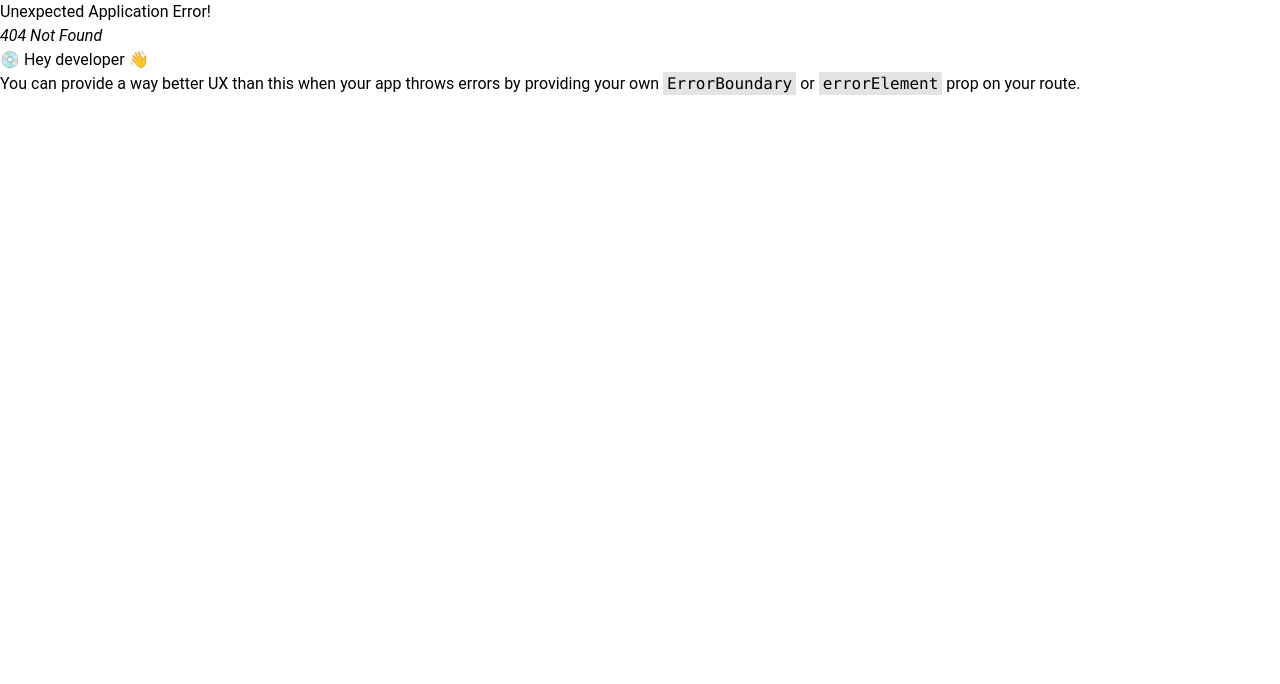
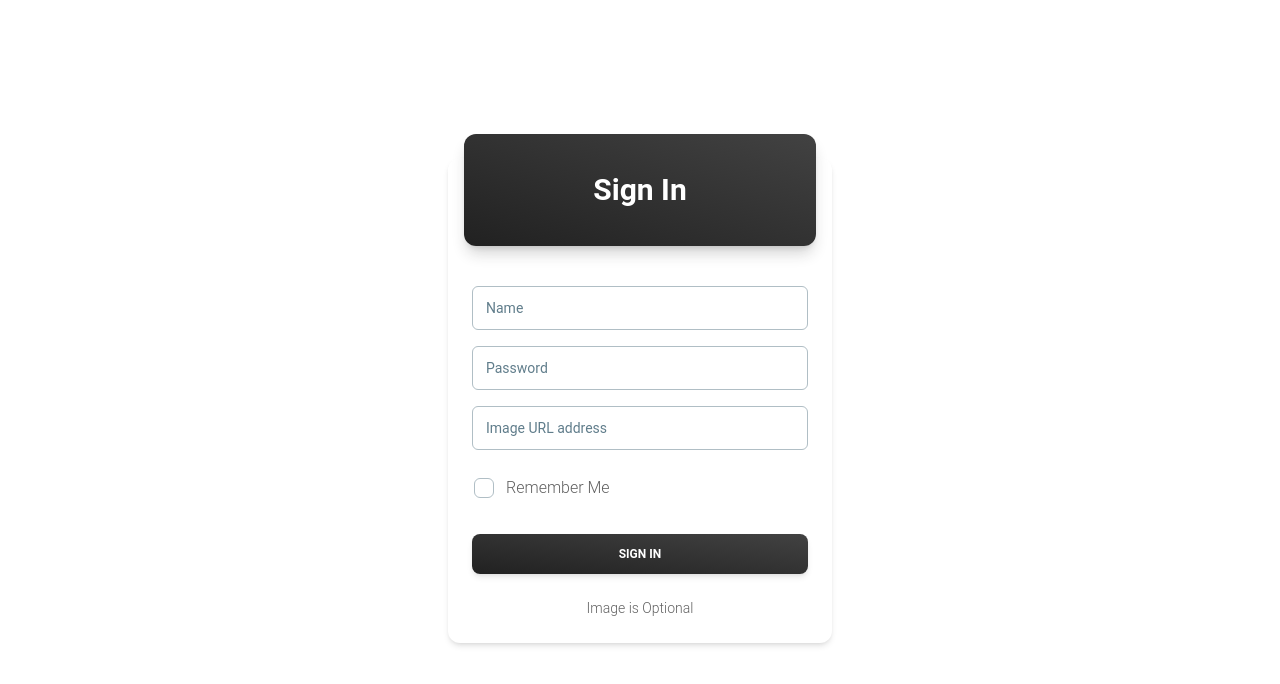
Before and after one commit to tahmid-12/React-Ecommerce-Web-Store, a React (Vite) app: page /login in a window 1280 px wide. Before the commit this address had no page. Shown: the top 684 px of the page. Built offline with nearby package versions, Linux system fonts and the light colour scheme.

Commit message:
Log in logic added

```diff
--- /dev/null
+++ b/src/Components/Login/Login.jsx
@@ -0,0 +1,86 @@
+import { useState } from "react";
+import {
+    Card,
+    CardHeader,
+    CardBody,
+    CardFooter,
+    Typography,
+    Input,
+    Checkbox,
+    Button,
+} from "@material-tailwind/react";
+import { login } from "../../features/slices/authSlice";
+import { useDispatch } from "react-redux";
+
+const Login = () => {
+
+    const intitalState = {
+        name: "",
+        password: "",
+        image: "",
+    };
+
+    const [values, setValues] = useState(intitalState);
+
+    const onChange = (e) => {
+        const { name, value } = e.target;
+        setValues({ ...values, [name]: value });
+    };
+
+    const dispatch = useDispatch();
+
+    return (
+        <div className="grid grid-cols-1 items-center justify-items-center h-screen">
+            <Card className="w-96">
+                <CardHeader
+                    variant="gradient"
+                    color="gray"
+                    className="mb-4 grid h-28 place-items-center"
+                >
+                    <Typography variant="h3" color="white">
+                        Sign In
+                    </Typography>
+                </CardHeader>
+                <CardBody className="flex flex-col gap-4">
+                    <Input
+                        label="Name"
+                        size="lg"
+                        type="text"
+                        name="name"
+                        value={values.name}
+                        onChange={onChange}
+                    />
+                    <Input
+                        label="Password"
+                        size="lg"
+                        type="password"
+                        name="password"
+                        value={values.password}
+                        onChange={onChange}
+                    />
+                    <Input
+                        label="Image URL address"
+                        size="lg"
+                        type="text"
+                        name="image"
+                        value={values.image}
+                        onChange={onChange}
+                    />
+                    <div className="-ml-2.5">
+                        <Checkbox label="Remember Me" />
+                    </div>
+                </CardBody>
+                <CardFooter className="pt-0">
+                    <Button variant="gradient" fullWidth onClick={() => dispatch(login(values))}>
+                        Sign In
+                    </Button>
+                    <Typography variant="small" className="mt-6 flex justify-center">
+                        Image is Optional
+                    </Typography>
+                </CardFooter>
+            </Card>
+        </div>
+    )
+}
+
+export default Login
--- a/src/Components/index.js
+++ b/src/Components/index.js
@@ -6,6 +6,7 @@ import FilteredProducts from "./FilteredProducts/FilteredProducts";
 import SingleProduct from "./FilteredProducts/SingleProduct";
 import Cart from "./Cart/Cart";
 import ProductSection from "./ProductSection/ProductSection";
+import Login from "./Login/Login";
 
 export {
     Main,
@@ -15,5 +16,6 @@ export {
     FilteredProducts,
     SingleProduct,
     Cart,
-    ProductSection
+    ProductSection,
+    Login
 }
--- a/src/app/store.js
+++ b/src/app/store.js
@@ -2,11 +2,13 @@ import { configureStore } from "@reduxjs/toolkit";
 import sliderReducer  from "../features/slices/SliderSlice";
 import productReducer from "../features/slices/productsSlice";
 import cartReducer from "../features/slices/cartSlice";
+import authReducer from "../features/slices/authSlice";
 
 export const store = configureStore({
     reducer: {
         slider: sliderReducer,
         products: productReducer,
         cart: cartReducer,
+        user: authReducer,
     },
 });
--- /dev/null
+++ b/src/features/slices/authSlice.jsx
@@ -0,0 +1,46 @@
+import { createSlice } from "@reduxjs/toolkit";
+
+
+const initialState = {
+    user: JSON.parse(sessionStorage.getItem("authUser")) || {
+      name: "",
+      password: "",
+      image: "",
+      authUser: false,
+    },
+  }
+
+export const authSlice = createSlice({
+  name: "auth",
+  initialState,
+  reducers: {
+    login(state, action) {
+      const userId = action.payload;
+      const userValidation = /^[A-Za-z]{4,10}$/i.test(userId.name);
+      const passwordValidation =
+        /^(?=.*[0-9])(?=.*[a-zA-Z])(?=.*[!@#$%^&*])[a-zA-Z0-9!@#$%^&*]{4,10}$/i.test(
+          userId.password
+        );
+      state.user = userId;
+      if (!userValidation || !passwordValidation) {
+        state.user.authUser = false;
+      } else {
+        state.user.authUser = true;
+        const saveState = JSON.stringify(userId);
+        sessionStorage.setItem("authUser", saveState);
+      }
+    },
+    logout(state) {
+      state.user = {
+        name: "",
+        password: "",
+        image: "",
+        authUser: false,
+      };
+      sessionStorage.clear();
+    },
+  },
+});
+
+export const { login, logout } = authSlice.actions;
+export default authSlice.reducer;
--- a/src/main.jsx
+++ b/src/main.jsx
@@ -1,40 +1,55 @@
-import { StrictMode } from 'react'
-import { createRoot } from 'react-dom/client'
-import { Provider } from 'react-redux';
+import { StrictMode } from 'react';
+import { createRoot } from 'react-dom/client';
+import { Provider, useSelector } from 'react-redux';
 import { store } from './app/store.js';
-import './index.css'
+import './index.css';
 import {
   createBrowserRouter,
   RouterProvider,
-} from "react-router-dom";
-import App from './App.jsx'
-import { FilteredProducts, Main, SingleProduct } from './Components/index.js';
+  Navigate,
+} from 'react-router-dom';
+import App from './App.jsx';
+import { FilteredProducts, Login, Main, SingleProduct } from './Components/index.js';
+
+// Wrapper component to handle routing logic
+// eslint-disable-next-line react-refresh/only-export-components
+const RouterWrapper = () => {
+  const user = useSelector((state) => state.user.user);
+  const { authUser } = user || {};
 
   const router = createBrowserRouter([
     {
       path: "/",
       element: <App />,
-    children:[
+      children: [
         {
           path: "/",
-        element: <Main />
+          element: <Main />,
         },
         {
           path: "/fliteredproducts/:type",
-        element: <FilteredProducts />
+          element: authUser ? <FilteredProducts /> : <Navigate to="/login" />,
         },
         {
           path: "/fliteredproducts/:type/:id",
-        element: <SingleProduct />
-      }
-    ]
-  }
+          element: authUser ? <SingleProduct /> : <Navigate to="/login" />,
+        },
+        {
+          path: "/login",
+          element: <Login />,
+        },
+      ],
+    },
   ]);
 
+  return <RouterProvider router={router} />;
+};
+
+// Render the app
 createRoot(document.getElementById('root')).render(
   <StrictMode>
     <Provider store={store}>
-      <RouterProvider router={router} />
+      <RouterWrapper />
     </Provider>
   </StrictMode>,
-)
+);
```
Lines whose indentation alone changed are shown as unchanged.
